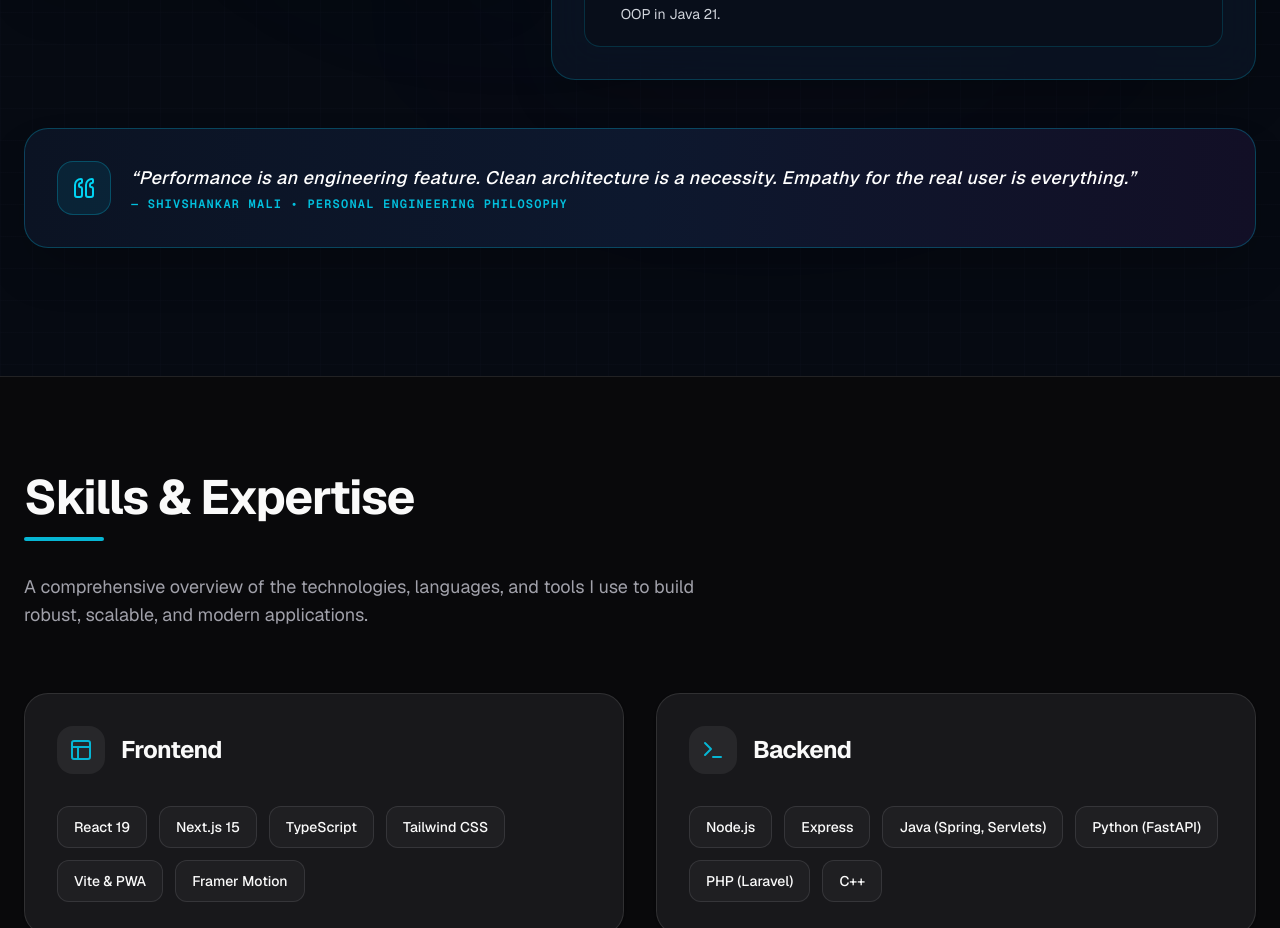
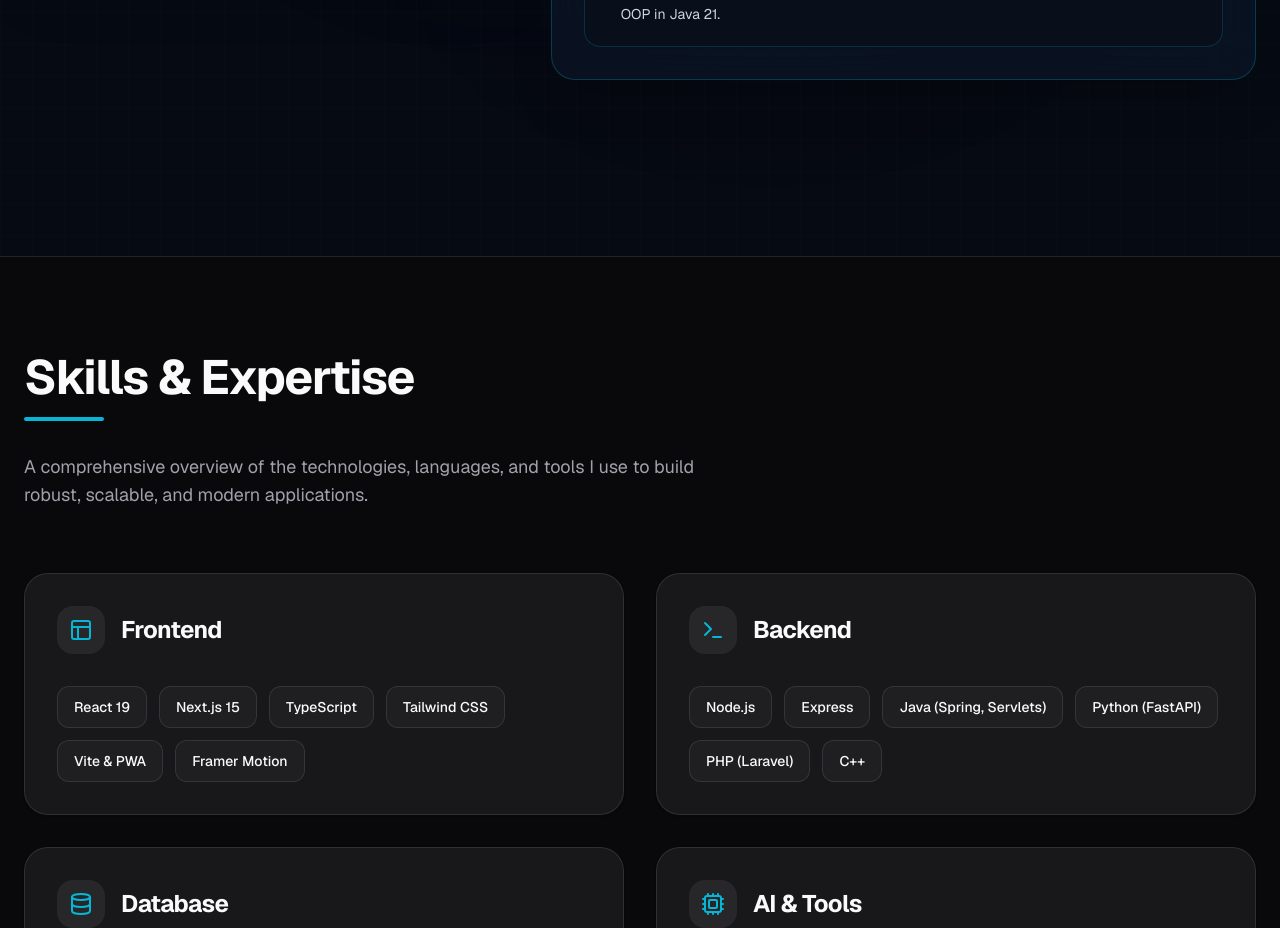
Before and after one commit to shiv123-coder/Shivshankar_Mali_Portfolio, a Next.js app: page / in a window 1280 px wide. Shown: the part 1780-2708 px from the top of the page. Built offline with nearby package versions, Linux system fonts and the light colour scheme; no server answers.

Commit message:
remove engineering philosophy quote card from About section

```diff
--- a/components/sections/About.tsx
+++ b/components/sections/About.tsx
@@ -7,11 +7,8 @@ import {
   Rocket,
   Code2,
   CheckCircle2,
-  Quote,
   Sparkles,
-  Terminal,
-  Cpu,
-  Trophy
+  Terminal
 } from "lucide-react";
 import { cn } from "@/lib/utils";
 
@@ -277,28 +274,6 @@ export default function About() {
 
         </div>
 
-        {/* Bottom Banner: Personal Engineering Philosophy Quote */}
-        <motion.div
-          initial={{ opacity: 0, y: 20 }}
-          whileInView={{ opacity: 1, y: 0 }}
-          viewport={{ once: true }}
-          transition={{ duration: 0.5, delay: 0.2 }}
-          className="relative rounded-3xl border border-cyan-500/30 bg-gradient-to-r from-[#0b1323] via-[#0d182e] to-[#120f26] p-6 sm:p-8 shadow-2xl flex flex-col sm:flex-row items-center gap-5 text-center sm:text-left"
-        >
-          <div className="p-3.5 rounded-2xl bg-cyan-500/10 border border-cyan-500/30 text-cyan-400 shrink-0">
-            <Quote className="w-6 h-6 rotate-180" />
-          </div>
-
-          <div className="flex-1">
-            <p className="text-base sm:text-lg text-white font-medium italic tracking-wide mb-1">
-              &ldquo;Performance is an engineering feature. Clean architecture is a necessity. Empathy for the real user is everything.&rdquo;
-            </p>
-            <p className="text-xs font-mono uppercase tracking-widest text-cyan-400/90 font-semibold">
-              — SHIVSHANKAR MALI • PERSONAL ENGINEERING PHILOSOPHY
-            </p>
-          </div>
-        </motion.div>
-
       </div>
     </section>
   );
```
